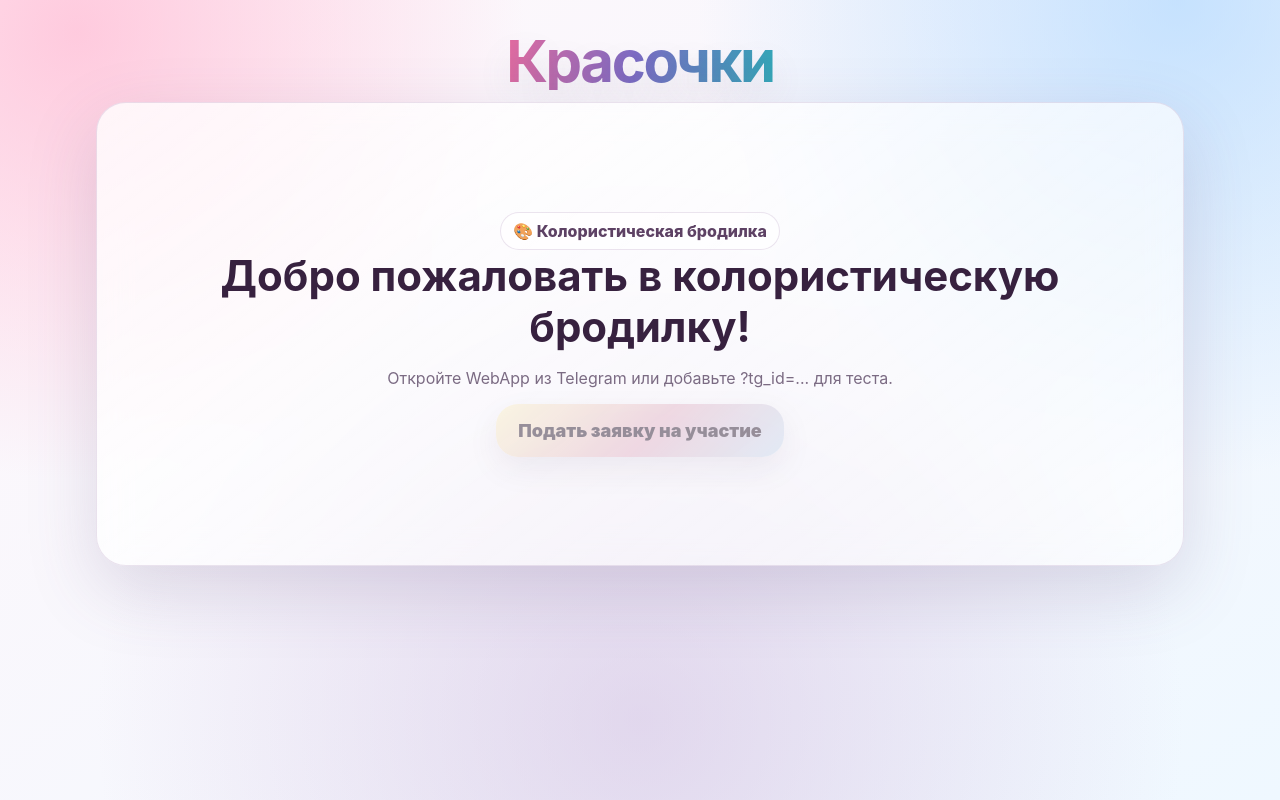
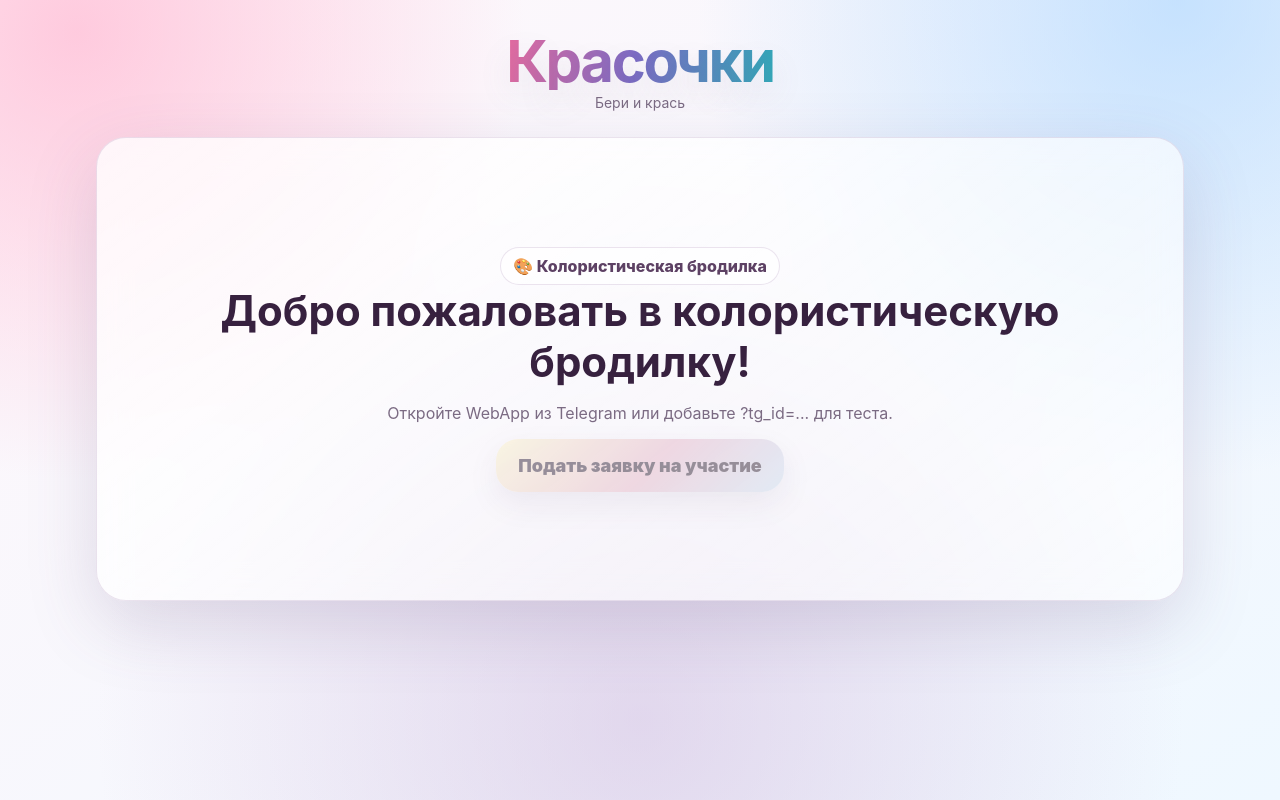
Before and after one commit to Koteine/ColoringBattle, a website: page public/index.html in a window 1280 px wide. Drawn offline with Linux system fonts and the light colour scheme.

Commit message:
Update index.html

```diff
--- a/public/index.html
+++ b/public/index.html
@@ -392,7 +392,8 @@
   <main class="app">
     <header class="app-header">
       <h1 class="brand-title">Красочки</h1>
-    </header>
+    <p style="color: var(--muted); font-size: 14px; margin-top: 4px;">Бери и крась</p>
+</header>
 
     <section id="welcomeScreen" class="welcome-card card hidden">
       <div>
```
